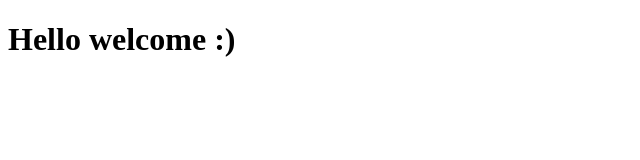
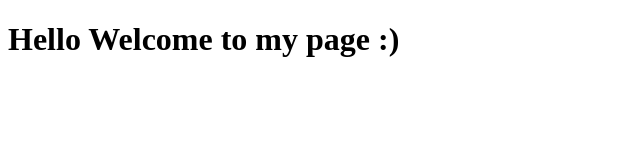
Before and after one commit to srushti0415/tutorials, a plain HTML site: page index.html in a window 1280 px wide. Shown: the whole page, without its empty margins (0-640 px from the left). Drawn offline with Linux system fonts and the light colour scheme.

Commit message:
Update index.html

```diff
--- a/index.html
+++ b/index.html
@@ -7,7 +7,7 @@
     <title>Documentt</title>
 </head>
 <body>
-    <h1 id="Text">Hello welcome :)</h1>
+    <h1 id="Text">Hello Welcome to my page :)</h1>
     <script>
       let students =                                    [
     {
```
